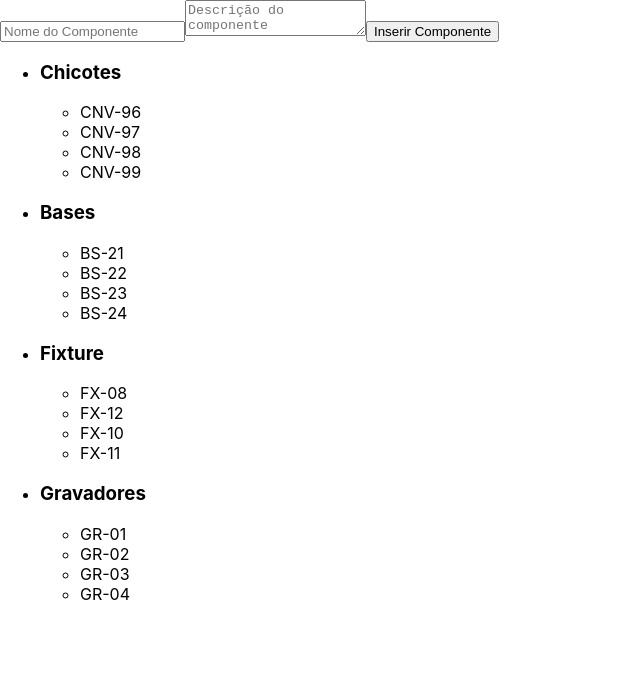
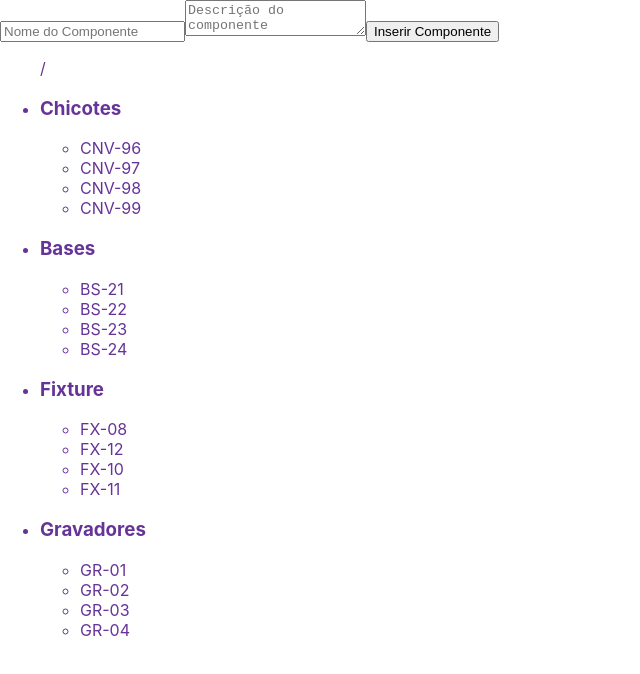
Before and after one commit to TarkosJordan/ReactIntro, a React (Create React App) app: page / in a window 1280 px wide. Shown: the top 674 px of the page, without its empty margins (0-640 px from the left). Built offline with nearby package versions, Linux system fonts and the light colour scheme.

Commit message:
Adicionado arquivo de css para estilização do front

```diff
--- a/src/App.js
+++ b/src/App.js
@@ -1,5 +1,5 @@
 import React, { Component } from 'react'
-import ListaTiposComponentes from './components/ListaTiposComponentes.jsx'
+import ListaTiposComponentes from './components/ListaTiposComponentes/ListaTiposComponentes.jsx'
 import FormularioCadastro from './components/FormularioCadastro.jsx'
 
 class App extends Component {
--- a/src/components/ListaTiposComponentes.jsx
+++ /dev/null
@@ -1,31 +0,0 @@
-import React, { Component } from 'react'
-import ListaChicotes from './ListaChicotes'
-import ListaBases from './ListaBases'
-import ListaFixtures from './ListaFixtures'
-import ListaGravadores from './ListaGravadores'
-
-class ListaTiposComponentes extends Component{
-    render(){
-        return (
-            <ul>
-                <li>
-                    <h3>Chicotes</h3>
-                    <ListaChicotes/>
-                </li>
-                <li>
-                    <h3>Bases</h3>
-                    <ListaBases/>
-                </li>
-                <li>
-                    <h3>Fixture</h3>
-                    <ListaFixtures/>
-                </li>
-                <li>
-                    <h3>Gravadores</h3>
-                    <ListaGravadores/>
-                </li>
-            </ul>
-        )
-    }
-}
-export default ListaTiposComponentes
--- /dev/null
+++ b/src/components/ListaTiposComponentes/ListaTiposComponentes.jsx
@@ -0,0 +1,34 @@
+import React, { Component } from 'react'
+import ListaChicotes from '../ListaChicotes'
+import ListaBases from '../ListaBases'
+import ListaFixtures from '../ListaFixtures'
+import ListaGravadores from '../ListaGravadores'
+import "./style.css"
+
+class ListaTiposComponentes extends Component{
+    render(){
+        return (
+            <section className = "botao-tipo-comp">
+                <ul>/
+                    <li>
+                        <h3 className>Chicotes</h3>
+                        <ListaChicotes/>
+                    </li>
+                    <li>
+                        <h3>Bases</h3>
+                        <ListaBases/>
+                    </li>
+                    <li>
+                        <h3>Fixture</h3>
+                        <ListaFixtures/>
+                    </li>
+                    <li>
+                        <h3>Gravadores</h3>
+                        <ListaGravadores/>
+                    </li>
+                </ul>
+            </section>
+        )
+    }
+}
+export default ListaTiposComponentes
--- /dev/null
+++ b/src/components/ListaTiposComponentes/style.css
@@ -0,0 +1,7 @@
+.botao-tipo-comp{
+    color:rebeccapurple
+}
+
+.comps{
+    color:blue
+}
```
